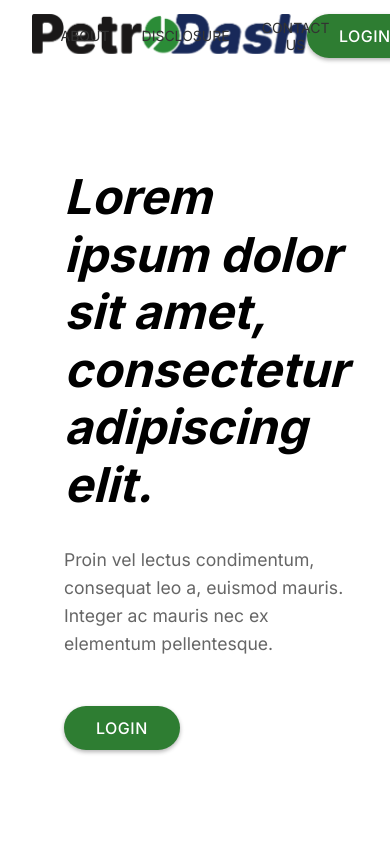
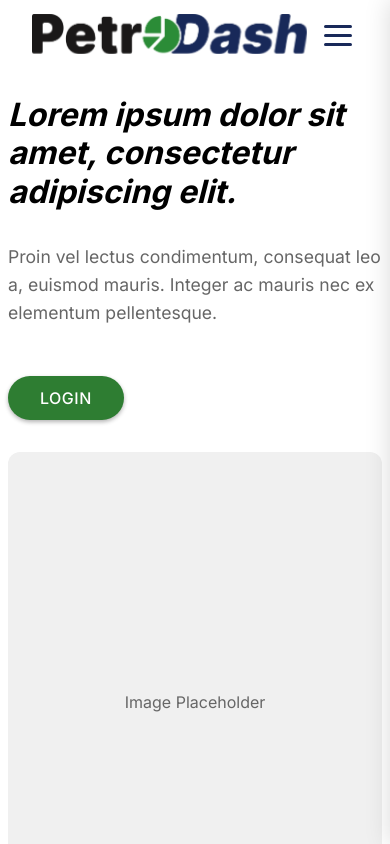
Before and after one commit to ThatOneLeaf/PetroDash-WEB, a React (Vite) app: page / in a window 390 px wide. Shown: the top 844 px of the page. Built offline with nearby package versions, Linux system fonts and the light colour scheme.

Commit message:
responsive

```diff
--- a/src/components/Navbar.jsx
+++ b/src/components/Navbar.jsx
@@ -3,6 +3,58 @@ import { useState, useEffect } from 'react';
 import Modal from '../components/modal';
 import LoginPage from '../pages/Login_page/Login_page';
 import Btn from '../components/ButtonComp';
+
+// Simple hamburger icon component
+function Hamburger({ open, onClick }) {
+  return (
+    <button
+      aria-label="Open menu"
+      onClick={onClick}
+      style={{
+        background: 'none',
+        border: 'none',
+        padding: 0,
+        margin: 0,
+        width: 40,
+        height: 40,
+        display: 'flex',
+        flexDirection: 'column',
+        justifyContent: 'center',
+        alignItems: 'center',
+        cursor: 'pointer',
+        zIndex: 1201,
+      }}
+    >
+      <span style={{
+        width: 28,
+        height: 3,
+        background: '#182959',
+        borderRadius: 2,
+        margin: '3px 0',
+        transition: '0.3s',
+        transform: open ? 'rotate(45deg) translate(5px, 6px)' : 'none'
+      }} />
+      <span style={{
+        width: 28,
+        height: 3,
+        background: '#182959',
+        borderRadius: 2,
+        margin: '3px 0',
+        transition: '0.3s',
+        opacity: open ? 0 : 1
+      }} />
+      <span style={{
+        width: 28,
+        height: 3,
+        background: '#182959',
+        borderRadius: 2,
+        margin: '3px 0',
+        transition: '0.3s',
+        transform: open ? 'rotate(-45deg) translate(6px, -6px)' : 'none'
+      }} />
+    </button>
+  );
+}
 
 function Navbar({
   isSticky = false,
@@ -12,6 +64,7 @@ function Navbar({
 }) {
   const [scrolled, setScrolled] = useState(false);
   const [isNavbarLogin, setLoginModal] = useState(false);
+  const [mobileMenuOpen, setMobileMenuOpen] = useState(false);
 
   useEffect(() => {
     if (!isSticky) return;
@@ -28,6 +81,16 @@ function Navbar({
     window.addEventListener('scroll', handleScroll);
     return () => window.removeEventListener('scroll', handleScroll);
   }, [isSticky]);
+
+  // Prevent background scroll when mobile menu is open
+  useEffect(() => {
+    if (mobileMenuOpen) {
+      document.body.style.overflow = 'hidden';
+    } else {
+      document.body.style.overflow = '';
+    }
+    return () => { document.body.style.overflow = ''; };
+  }, [mobileMenuOpen]);
 
   const toggleModal = () => {
     setLoginModal(!isNavbarLogin);
@@ -76,6 +139,22 @@ function Navbar({
           .navbar-center-btn:focus {
             color: #182959;
           }
+          @media (max-width: 900px) {
+            .navbar-center-desktop {
+              display: none !important;
+            }
+            .navbar-login-desktop {
+              display: none !important;
+            }
+            .navbar-hamburger {
+              display: flex !important;
+            }
+          }
+          @media (min-width: 901px) {
+            .navbar-hamburger {
+              display: none !important;
+            }
+          }
         `}
       </style>
       <div style={{
@@ -96,7 +175,7 @@ function Navbar({
           boxSizing: 'border-box',
           ...navAnimStyle
         }}>
-          <Link to="/" style={{ textDecoration: 'none', color: 'inherit' }}>
+          <Link to="/" style={{ textDecoration: 'none', color: 'inherit', zIndex: 1202 }}>
             <img
               src="src\assets\petrodashlogo.png"
               alt="PetroDash"
@@ -105,7 +184,8 @@ function Navbar({
             />
           </Link>
 
-          <div style={{
+          {/* Desktop Center Navigation */}
+          <div className="navbar-center-desktop" style={{
             display: 'flex',
             alignItems: 'center',
             gap: '2rem',
@@ -157,26 +237,109 @@ function Navbar({
             </button>
           </div>
 
-          {/* <button style={{
-              backgroundColor: '#2E7D32',
-              color: 'white',
-              padding: '12px 32px',
+          {/* Desktop Login Button */}
+          <div className="navbar-login-desktop">
+            <Btn color="#2E7D32" label="LOGIN" onClick={toggleModal} />
+          </div>
+
+          {/* Hamburger for mobile */}
+          <div className="navbar-hamburger" style={{ display: 'none', zIndex: 1202 }}>
+            <Hamburger open={mobileMenuOpen} onClick={() => setMobileMenuOpen(v => !v)} />
+          </div>
+
+          {/* Mobile menu overlay */}
+          {mobileMenuOpen && (
+            <div
+              style={{
+                position: 'fixed',
+                top: 0,
+                left: 0,
+                width: '100vw',
+                height: '100vh',
+                background: 'rgba(0,0,0,0.25)',
+                zIndex: 1200,
+                transition: 'background 0.3s',
+              }}
+              onClick={() => setMobileMenuOpen(false)}
+            />
+          )}
+          {/* Mobile menu drawer */}
+          <div
+            style={{
+              position: 'fixed',
+              top: 0,
+              right: mobileMenuOpen ? 0 : '-80vw',
+              width: '80vw',
+              maxWidth: 340,
+              height: '100vh',
+              background: '#fff',
+              boxShadow: '0 0 24px 0 rgba(0,0,0,0.15)',
+              zIndex: 1203,
+              display: 'flex',
+              flexDirection: 'column',
+              alignItems: 'flex-start',
+              padding: '2rem 1.5rem',
+              gap: '2rem',
+              transition: 'right 0.35s cubic-bezier(.4,0,.2,1)',
+            }}
+          >
+            <Link to="/" style={{ textDecoration: 'none', color: 'inherit', marginBottom: 24 }} onClick={() => setMobileMenuOpen(false)}>
+              <img
+                src="src\\assets\\petrodashlogo.png"
+                alt="PetroDash"
+                style={{ height: '40px' }}
+              />
+            </Link>
+            <button
+              onClick={() => { setMobileMenuOpen(false); onAboutClick && onAboutClick(); }}
+              className="navbar-center-btn"
+              style={{
+                background: 'none',
                 border: 'none',
-              borderRadius: '100px',
+                color: '#333',
                 cursor: 'pointer',
                 fontFamily: 'Inter',
-              fontWeight: '500',
                 fontSize: '16px',
-              textTransform: 'uppercase',
-              letterSpacing: '0.5px',
-              boxSizing: 'border-box',
-              boxShadow: '0 2px 4px rgba(0,0,0,0.3)'
+                marginBottom: 16,
+                textAlign: 'left'
               }}
-            onClick={toggleModal}
             >
-            LOGIN
-          </button> */}
-          <Btn color="#2E7D32" label="LOGIN" onClick={toggleModal} />
+              ABOUT
+            </button>
+            <button
+              onClick={() => { setMobileMenuOpen(false); onDisclosureClick && onDisclosureClick(); }}
+              className="navbar-center-btn"
+              style={{
+                background: 'none',
+                border: 'none',
+                color: '#333',
+                cursor: 'pointer',
+                fontFamily: 'Inter',
+                fontSize: '16px',
+                marginBottom: 16,
+                textAlign: 'left'
+              }}
+            >
+              DISCLOSURE
+            </button>
+            <button
+              onClick={() => { setMobileMenuOpen(false); onContactClick && onContactClick(); }}
+              className="navbar-center-btn"
+              style={{
+                background: 'none',
+                border: 'none',
+                color: '#333',
+                cursor: 'pointer',
+                fontFamily: 'Inter',
+                fontSize: '16px',
+                marginBottom: 16,
+                textAlign: 'left'
+              }}
+            >
+              CONTACT US
+            </button>
+            <Btn color="#2E7D32" label="LOGIN" onClick={() => { setMobileMenuOpen(false); toggleModal(); }} />
+          </div>
 
           {isNavbarLogin && (
             <Modal onClose={toggleModal}>
--- a/src/components/Sidebar.jsx
+++ b/src/components/Sidebar.jsx
@@ -120,7 +120,9 @@ function SideBar({ collapsed: collapsedProp = false }) {
               marginTop: 10,
               transition: "width 0.35s cubic-bezier(.4,0,.2,1), margin 0.2s, opacity 0.3s",
               opacity: 1,
+              cursor: "pointer"
             }}
+            onClick={() => navigate("/")}
           />
           <div
             style={{
@@ -144,6 +146,7 @@ function SideBar({ collapsed: collapsedProp = false }) {
                   transition: "opacity 0.4s cubic-bezier(.4,0,.2,1), transform 0.4s cubic-bezier(.4,0,.2,1)",
                   opacity: collapsed ? 0 : 1,
                   transform: collapsed ? "scale(0.95)" : "scale(1)",
+                  // cursor removed here
                 }}
               />
             )}
--- a/src/pages/Landing.jsx
+++ b/src/pages/Landing.jsx
@@ -1,11 +1,10 @@
 import { Link } from 'react-router-dom';
-import { useState } from 'react';
+import { useState, useRef } from 'react';
 import Navbar from '../components/Navbar';
 import Footer from '../components/Footer';
 import EmailIcon from '@mui/icons-material/Email';
 import PhoneIcon from '@mui/icons-material/Phone';
 import LocationOnIcon from '@mui/icons-material/LocationOn';
-import { useRef } from 'react';
 import Modal from '../components/modal';
 import LoginPage from './Login_page/Login_page';
 import Btn from '../components/ButtonComp'
@@ -36,6 +35,61 @@ const toggleModal = () => {
       padding: 0,
       overflowX: 'hidden'
     }}>
+      {/* Responsive styles */}
+      <style>
+        {`
+          @media (max-width: 900px) {
+            .landing-main {
+              flex-direction: column !important;
+              padding: 3rem 1.5rem !important;
+              gap: 2rem !important;
+            }
+            .landing-section {
+              padding: 3rem 1.5rem !important;
+            }
+            .landing-about-images {
+              flex-direction: column !important;
+              gap: 1.5rem !important;
+            }
+            .landing-about-images > div {
+              width: 100% !important;
+              max-width: 350px;
+              margin: 0 auto;
+              height: 180px !important;
+            }
+            .landing-disclosure {
+              flex-direction: column !important;
+              gap: 2rem !important;
+              padding: 3rem 1.5rem !important;
+            }
+            .landing-disclosure > div,
+            .landing-disclosure > .disclosure-img {
+              width: 100% !important;
+              max-width: 100%;
+            }
+            .landing-contact-flex {
+              flex-direction: column !important;
+              gap: 2rem !important;
+            }
+            .landing-contact-flex > div {
+              max-width: 100% !important;
+            }
+          }
+          @media (max-width: 600px) {
+            .landing-main,
+            .landing-section,
+            .landing-disclosure {
+              padding: 1.5rem 0.5rem !important;
+            }
+            h1 {
+              font-size: 2rem !important;
+            }
+            h2 {
+              font-size: 1.3rem !important;
+            }
+          }
+        `}
+      </style>
       <Navbar
         isSticky={true}
         onAboutClick={() => scrollToSection(aboutRef)}
@@ -43,12 +97,13 @@ const toggleModal = () => {
         onContactClick={() => scrollToSection(contactRef)}
       />
 
-      <main style={{
+      <main className="landing-main" style={{
         display: 'flex',
         padding: '6rem 4rem',
-        gap: '4rem'
+        gap: '4rem',
+        flexWrap: 'wrap'
       }}>
-        <div style={{ flex: 1 }}>
+        <div style={{ flex: 1, minWidth: 0 }}>
           <h1 style={{
             fontSize: '3rem',
             marginBottom: '2rem',
@@ -68,27 +123,7 @@ const toggleModal = () => {
             mauris. Integer ac mauris nec ex elementum
             pellentesque.
           </p>
-
-          {/* <button style={{
-              backgroundColor: '#2E7D32',
-              color: 'white',
-              padding: '12px 32px',
-              border: 'none',
-              borderRadius: '100px',
-              cursor: 'pointer',
-              fontFamily: 'Inter',
-              fontWeight: '500',
-              fontSize: '16px',
-              textTransform: 'uppercase',
-              letterSpacing: '0.5px',
-              boxSizing: 'border-box',
-              boxShadow: '0 2px 4px rgba(0,0,0,0.3)'
-            }}
-            onClick={toggleModal}
-            >
-              LOGIN
-            </button> */}
-            <Btn color="#2E7D32" label="LOGIN" onClick={toggleModal} />
+          <Btn color="#2E7D32" label="LOGIN" onClick={toggleModal} />
         </div>
 
         {isLoginModal && (
@@ -97,7 +132,7 @@ const toggleModal = () => {
           </Modal>
         )}
 
-        <div style={{ flex: 1 }}>
+        <div style={{ flex: 1, minWidth: 0 }}>
           <div style={{
             backgroundColor: '#f0f0f0',
             borderRadius: '12px',
@@ -105,14 +140,15 @@ const toggleModal = () => {
             display: 'flex',
             alignItems: 'center',
             justifyContent: 'center',
-            color: '#666'
+            color: '#666',
+            width: '100%'
           }}>
             <p>Image Placeholder</p>
           </div>
         </div>
       </main>
 
-      <section ref={aboutRef} style={{
+      <section ref={aboutRef} className="landing-section" style={{
         backgroundColor: '#f5f5f5',
         padding: '6rem 4rem',
         textAlign: 'center'
@@ -130,7 +166,7 @@ const toggleModal = () => {
           fames ac turpis egestas. Aliquam et iaculis felis. Mauris nec tellus tellus.
         </p>
 
-        <div style={{
+        <div className="landing-about-images" style={{
           display: 'flex',
           justifyContent: 'center',
           gap: '3rem'
@@ -152,7 +188,7 @@ const toggleModal = () => {
         </div>
       </section>
 
-      <section ref={disclosureRef} style={{
+      <section ref={disclosureRef} className="landing-disclosure" style={{
         backgroundColor: '#2E7D32',
         color: 'white',
         padding: '6rem 4rem',
@@ -180,7 +216,7 @@ const toggleModal = () => {
             Aliquam et iaculis felis. Mauris nec tellus tellus.
           </p>
         </div>
-        <div style={{
+        <div className="disclosure-img" style={{
           backgroundColor: '#f0f0f0',
           borderRadius: '12px',
           height: '300px',
@@ -194,7 +230,7 @@ const toggleModal = () => {
         </div>
       </section>
 
-      <section ref={contactRef} style={{
+      <section ref={contactRef} className="landing-section" style={{
         padding: '6rem 4rem',
         width: '100%'
       }}>
@@ -204,7 +240,7 @@ const toggleModal = () => {
           textAlign: 'center'
         }}>Contact Us</h2>
 
-        <div style={{
+        <div className="landing-contact-flex" style={{
           display: 'flex',
           gap: '4rem',
           justifyContent: 'center'
```
Lines whose indentation alone changed are shown as unchanged.
